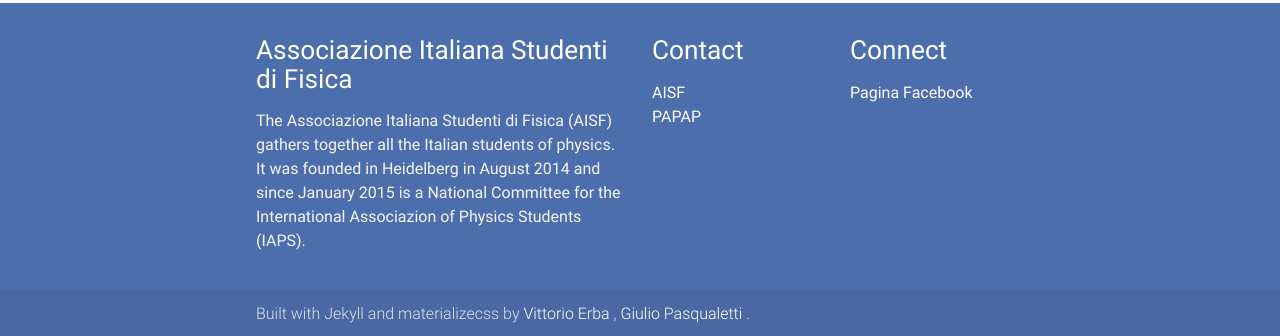
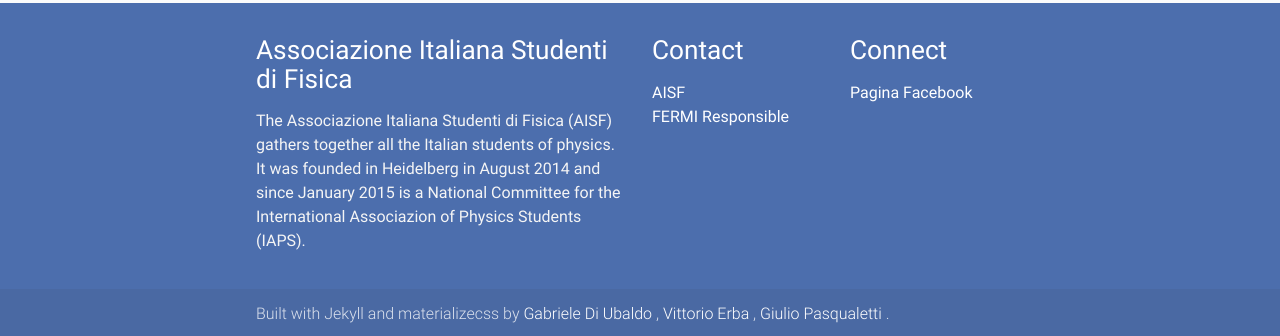
Before and after one commit to philosophysics/fermivisual, a Jekyll site: the page built from index.html, in a window 1280 px wide. Shown: the part 1810-2146 px from the top of the page. Built offline with Jekyll 4.4.1, drawn with Linux system fonts in a browser that asks for light colours; nearby versions of some CDN libraries.

Commit message:
Update footer.yml

```diff
--- a/_data/footer.yml
+++ b/_data/footer.yml
@@ -4,15 +4,17 @@
 contact:
   - name: AISF
     mail: esecutivo@ai-sf.it
-  - name: PAPAP
-    mail: astroparticle@ai-sf.it
+  - name: FERMI Responsible
+    mail: lucio.milanese@ai-sf.it
 
 connect:
   - name: Facebook
     url: http://www.facebook.com/ass.it.stud.fis
 
 creator:
+  - name: Gabriele Di Ubaldo
+    mail: gabriele.diubaldo@ai-sf.it
   - name: Vittorio Erba
     mail: vittorio.erba@ai-sf.it
   - name: Giulio Pasqualetti
-    mail:
+    mail: giulio.pasqualetti@ai-sf.it
```
